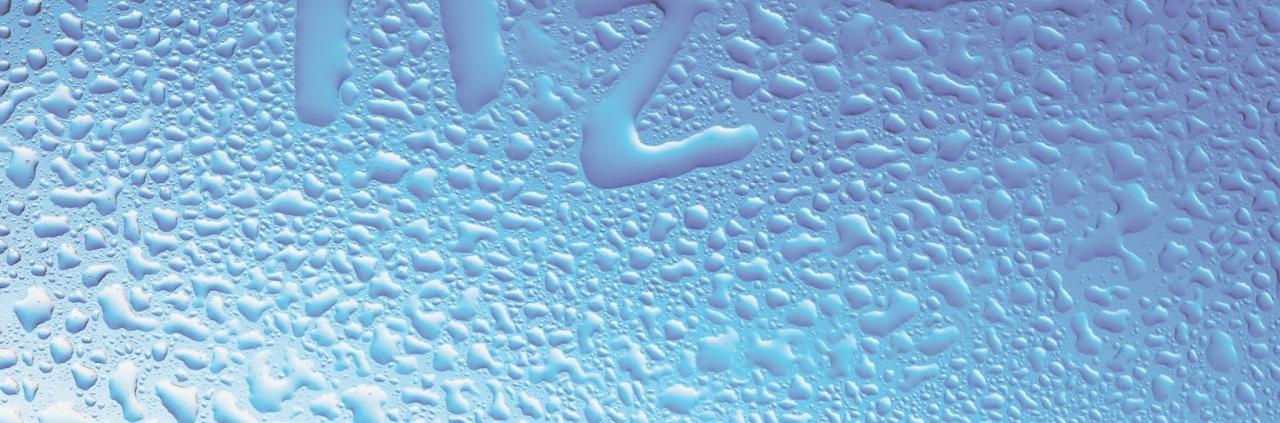
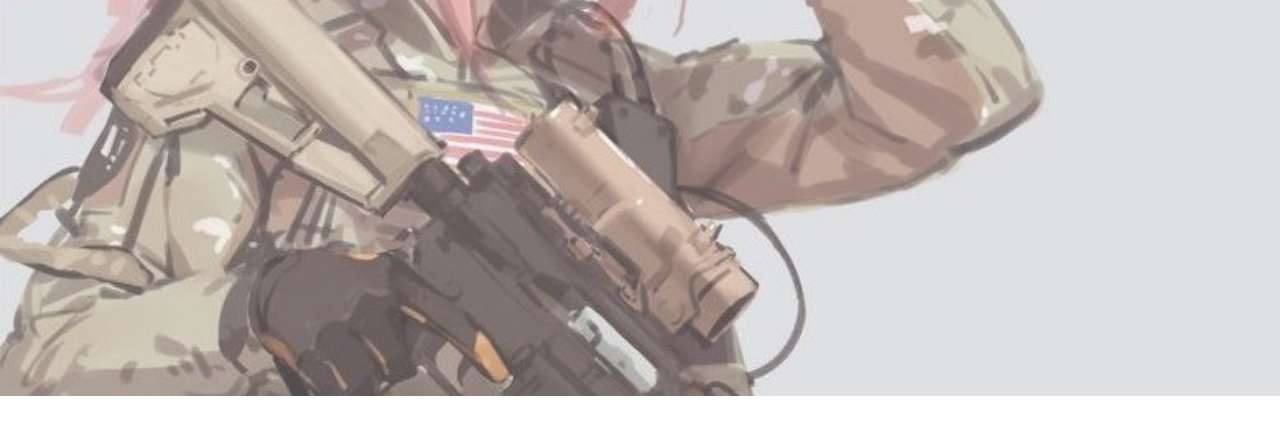
Before and after one commit to gao7yuan/PersonalWebPage, a website: page index.html in a window 1280 px wide. Shown: the part 377-800 px from the top of the page. Drawn offline with nearby package versions, Linux system fonts and the light colour scheme.

Commit message:
change image to img in index.html

```diff
--- a/index.html
+++ b/index.html
@@ -18,7 +18,7 @@
       <a class="navitem" href="./resume.html">Resume</a>
   </div>
   <div class="navimg bkgimg">
-    <image src="./images/H2O.jpg">
+    <img src="./images/profile.jpg">
   </div>
   </header>
   <p class="banner">
```
